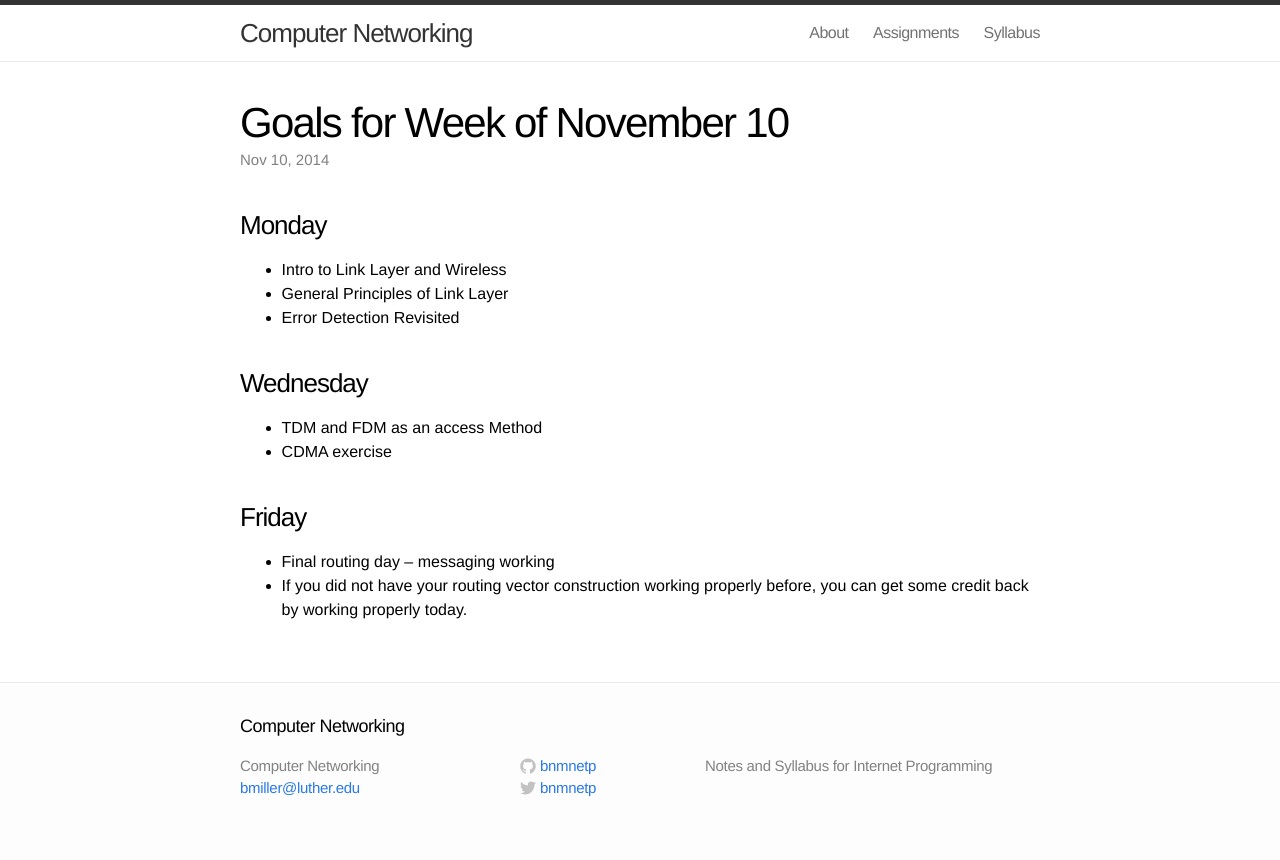
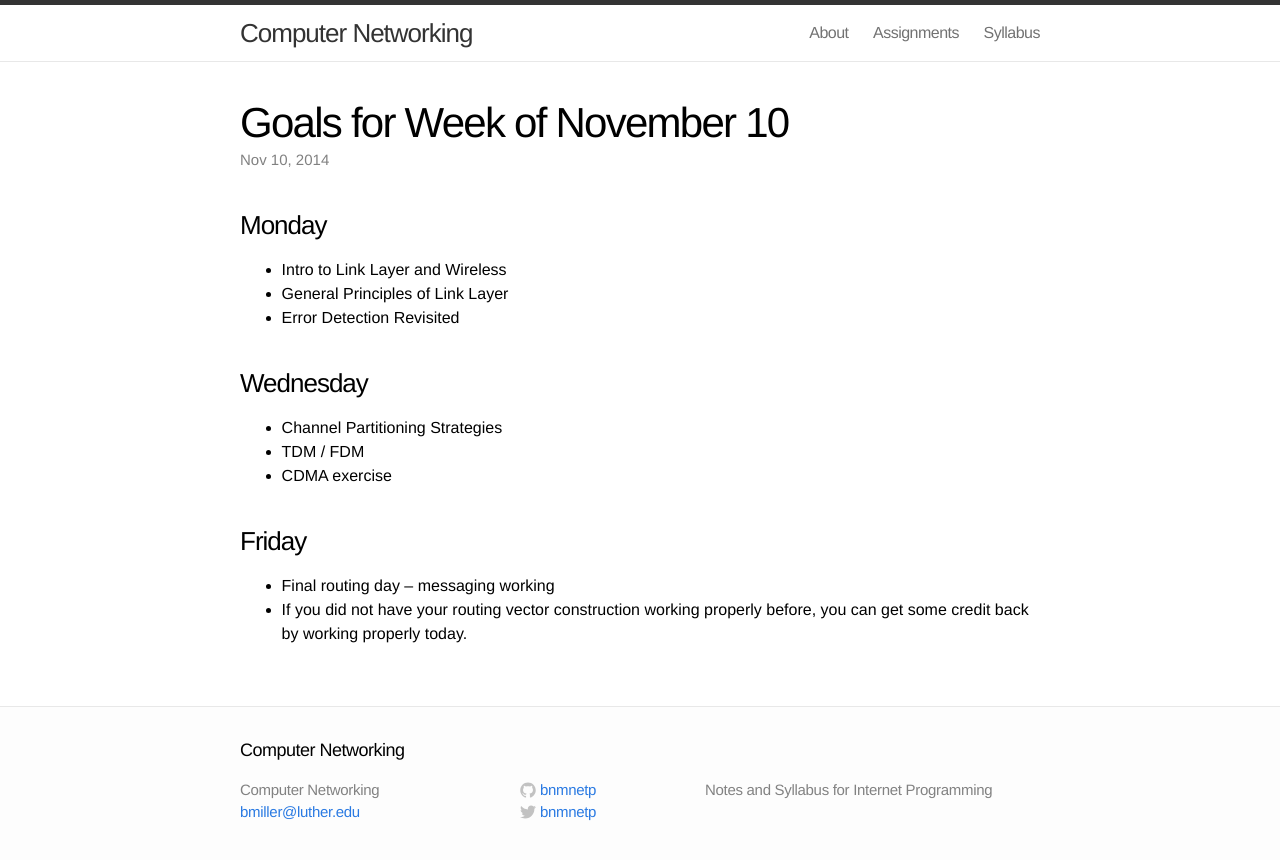
Before and after one commit to bnmnetp/CS341, a Jekyll site: the page built from _posts/2014-11-17-Goals-for-Nov-17.markdown, in a window 1280 px wide. Shown: the top 860 px of the page. Built offline with Jekyll 4.4.1, drawn with Linux system fonts in a browser that asks for light colours.

Commit message:
update goals

```diff
--- a/_posts/2014-11-17-Goals-for-Nov-17.markdown
+++ b/_posts/2014-11-17-Goals-for-Nov-17.markdown
@@ -13,7 +13,8 @@ categories:
 
 ### Wednesday
 
-* TDM and FDM as an access Method
+* Channel Partitioning Strategies
+* TDM / FDM
 * CDMA exercise
 
 ### Friday
```
